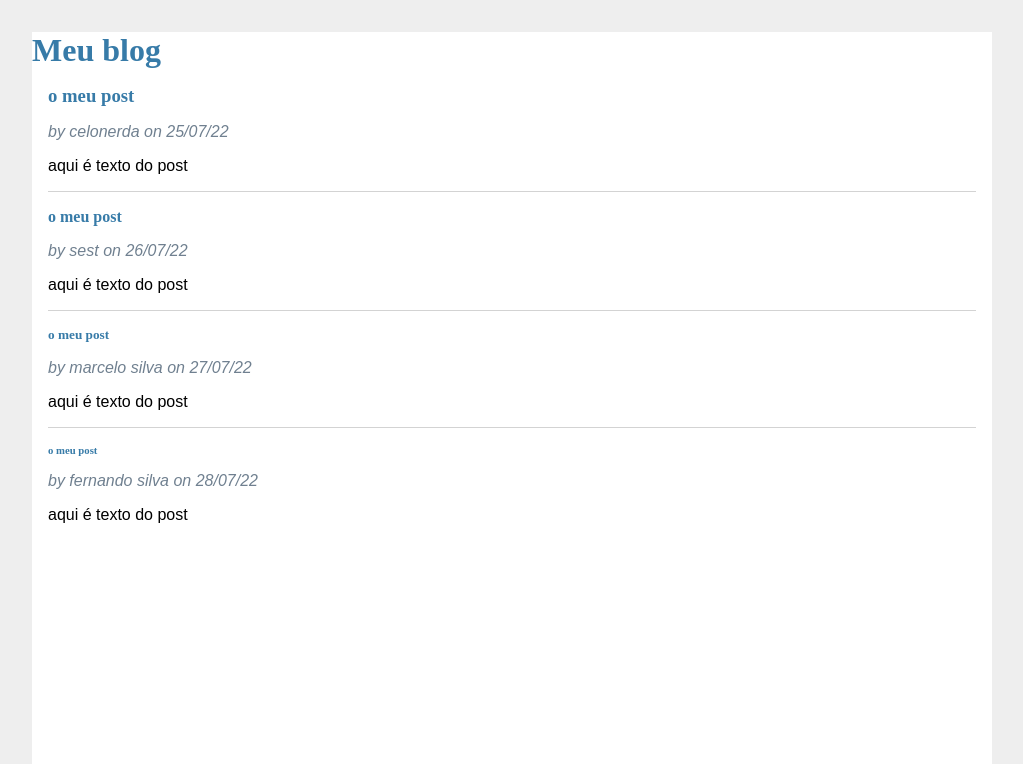
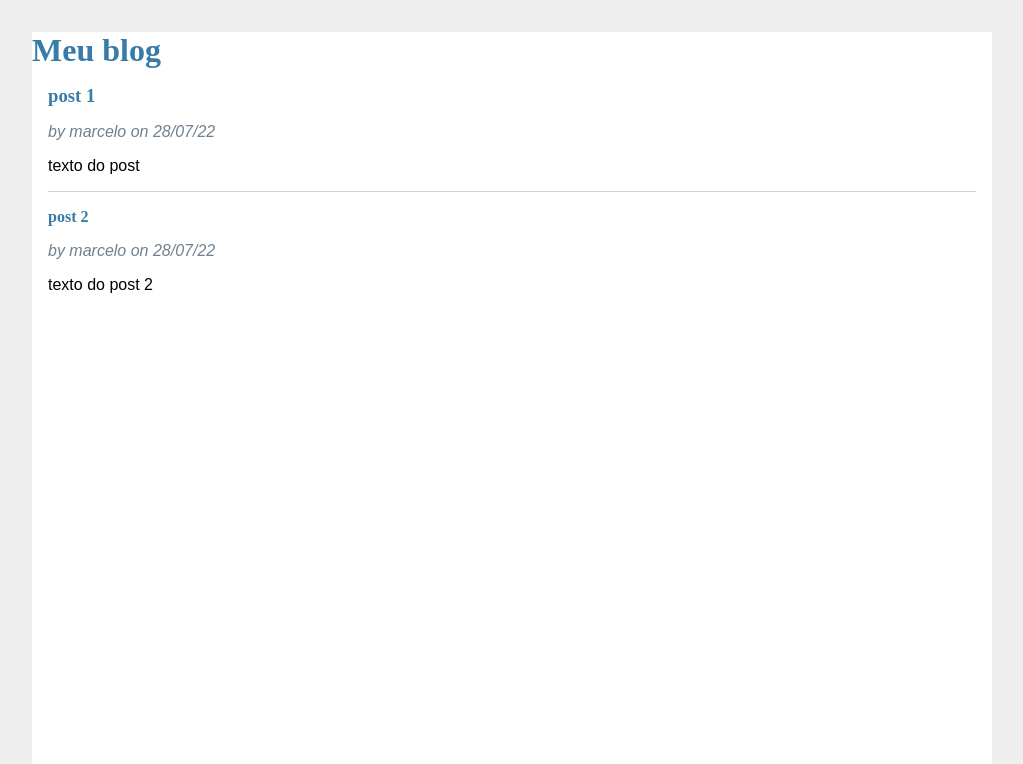
Before and after one commit to marcelopereiraB/ProjetoOCEAN, a Flask app: page / in a window 1280 px wide. Shown: the top 764 px of the page, without its empty margins (128-1151 px from the left). Run offline with Flask 2, Linux system fonts and the light colour scheme; data comes from the database, SQL or seed files in the repository; both versions use the stored data as it was after the commit.

Commit message:
em progresso

```diff
--- a/app.py
+++ b/app.py
@@ -1,33 +1,44 @@
-from flask import Flask, render_template
+from flask import Flask, render_template, redirect, url_for
 from datetime import datetime
+from flask_sqlalchemy import SQLAlchemy
 
 app = Flask("hello")
-posts = [
-    {""
-           "title": "o meu post",
-            "body": "aqui é texto do post",
-            "autor": "celonerda",
-            "created": datetime(2022,7,25)
-    },
-    {
-            "title": "o meu post",
-            "body": "aqui é texto do post",
-            "autor": "sest",
-            "created": datetime(2022,7,26)
-    },
-    {"title": "o meu post",
-            "body": "aqui é texto do post",
-            "autor": "marcelo silva",
-            "created": datetime(2022,7,27)
-    },
-    {
-            "title": "o meu post",
-            "body": "aqui é texto do post",
-            "autor": "fernando silva",
-             "created": datetime(2022,7,28)
-    }
+app.config["SQLALCHEMY_DATABASE_URI"] = "sqlite:///app.db"
+app.config["SQLALCHEMY_TRACK_MODIFICATIONS"] = False
 
-]
+db = SQLAlchemy(app)
+
+class Post(db.Model):
+        __tablename__ = 'posts'
+        id = db.Column(db.Integer, primary_key=True, autoincrement=True)
+        title = db.Column(db.String(70), nullable=False)
+        body = db.Column(db.String(500))
+        created = db.Column(db.DateTime, nullable=False, default=datetime.now)
+        user_id = db.Column(db.Integer, db.ForeignKey('users.id'))
+
+class User(db.Model):
+        __tablename__ = "users"
+        id = db.Column(db.Integer, primary_key=True, autoincrement=True)
+        username = db.Column(db.String(25), nullable=False, unique=True, index=True )
+        email = db.Column(db.String(64), nullable=False, unique=True)
+        password_hash = db.Column(db.String(128),nullable=False)
+        posts = db.relationship('Post', backref='autor')
+
+
+db.create_all()
+
 @app.route("/")
 def index():
-    return render_template("index.html", posts=posts)
+        posts = Post.query.all()
+        return render_template("index.html", posts=posts)
+
+@app.route("/populate")
+def populate():
+        user = User(username='marcelo', email= "g@g.com", password_hash='a')
+        post1 = Post(title = "post 1", body= "texto do post", autor= user)
+        post2 = Post(title = "post 2", body= "texto do post 2", autor= user)
+        db.session.add(user)
+        db.session.add(post1)
+        db.session.add(post2)
+        db.session.commit()
+        return redirect(url_for('index'))
--- a/login.html
+++ /dev/null
@@ -1,5 +0,0 @@
-{% extends "tamplate.base.html" %}
-{% block title %} login {% endblock %}
-{% block content %}
-aqui vai ser o login
-{% endblock %}
--- a/requirements.txt
+++ b/requirements.txt
@@ -1,4 +1,8 @@
 click==8.1.3
 Flask==2.1.3
+Flask-SQLAlchemy==2.5.1
+greenlet==1.1.2
 itsdangerous==2.1.2
+python-dotenv==0.20.0
+SQLAlchemy==1.4.39
 Werkzeug==2.2.0
--- a/static/style.css
+++ b/static/style.css
@@ -30,3 +30,7 @@ hr{
 .post .body{
     white-space: pre-line;
 }
+.no-posts{
+    font-style: italic;
+    color: slategray;
+}
--- a/templates/base.html
+++ b/templates/base.html
@@ -1,7 +1,7 @@
 <html>
     <head>
         <title> {% block title %}{% endblock %} - Meu Blog </title>
-        <link rel="stylesheet" href="/static/style.css">
+        <link rel="stylesheet" href="{{ url_for('static', filename='style.css')}}">
     </head>
 
     <body>
--- a/templates/index.html
+++ b/templates/index.html
@@ -9,7 +9,7 @@
             <div>
                 <h1> {{ post.title}}</h1>
                 <div class="about">
-                   by {{ post.autor }}  on {{ post.created.strftime('%d/%m/%y') }}
+                   by {{ post.autor.username }}  on {{ post.created.strftime('%d/%m/%y') }}
                 </div>
             </div>
         </header>
@@ -18,5 +18,7 @@
     {% if not loop.last %}
         <hr>
     {% endif %}
+{% else %}
+    <p class="no-posts"> Ops... There are no posts to Display! </p>
 {% endfor %}
 {% endblock %}
```
Also changed, not shown: app.db (added).
